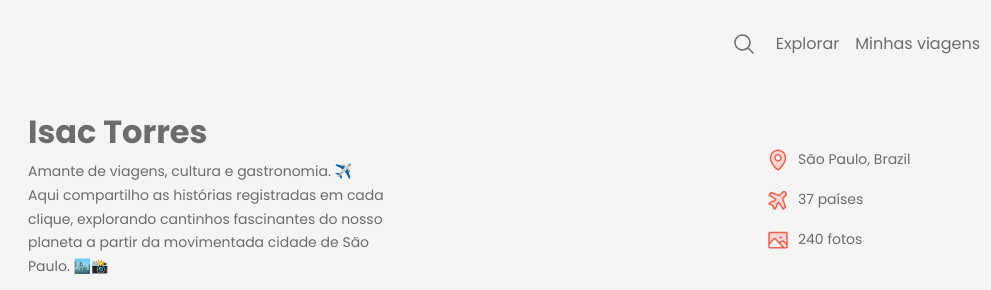
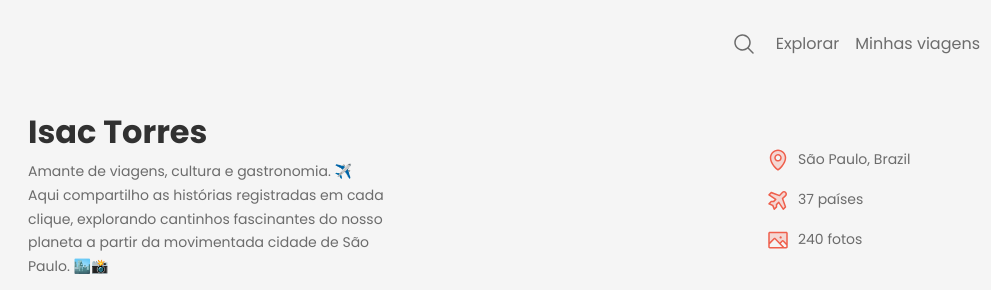
Before and after one commit to gabrielcipolini/projeto-travelgram-responsive, a plain HTML site: page index.html in a window 1280 px wide. Shown: the top 290 px of the page, 212-1203 px from the left. Drawn offline with Linux system fonts and the light colour scheme.

Commit message:
ajuste de cor no h1

```diff
--- a/styles/global.css
+++ b/styles/global.css
@@ -54,6 +54,7 @@ body {
 }
 
 h1 {
+  color: var(--text-color-primary);
   font: var(--fw-bold) var(--fs-lg) / 125% var(--ff-poppins);
 }
 
```
